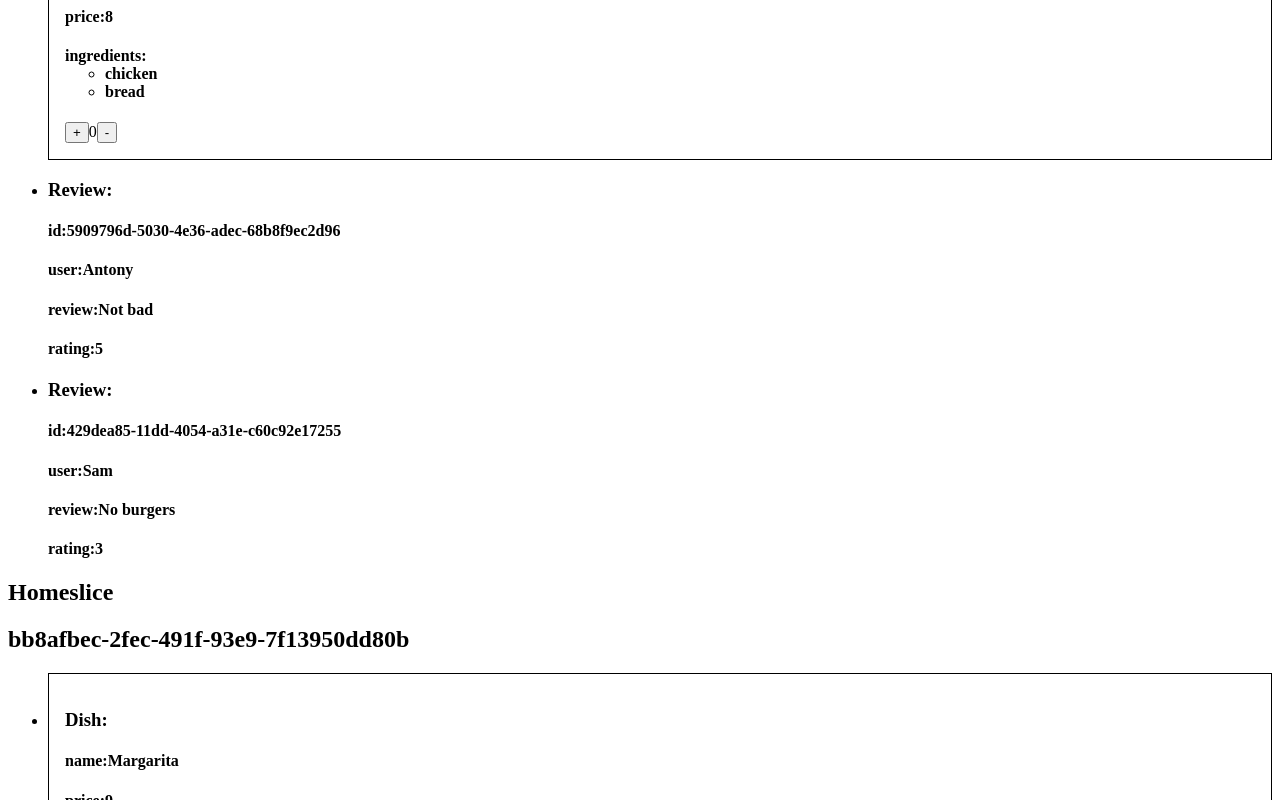
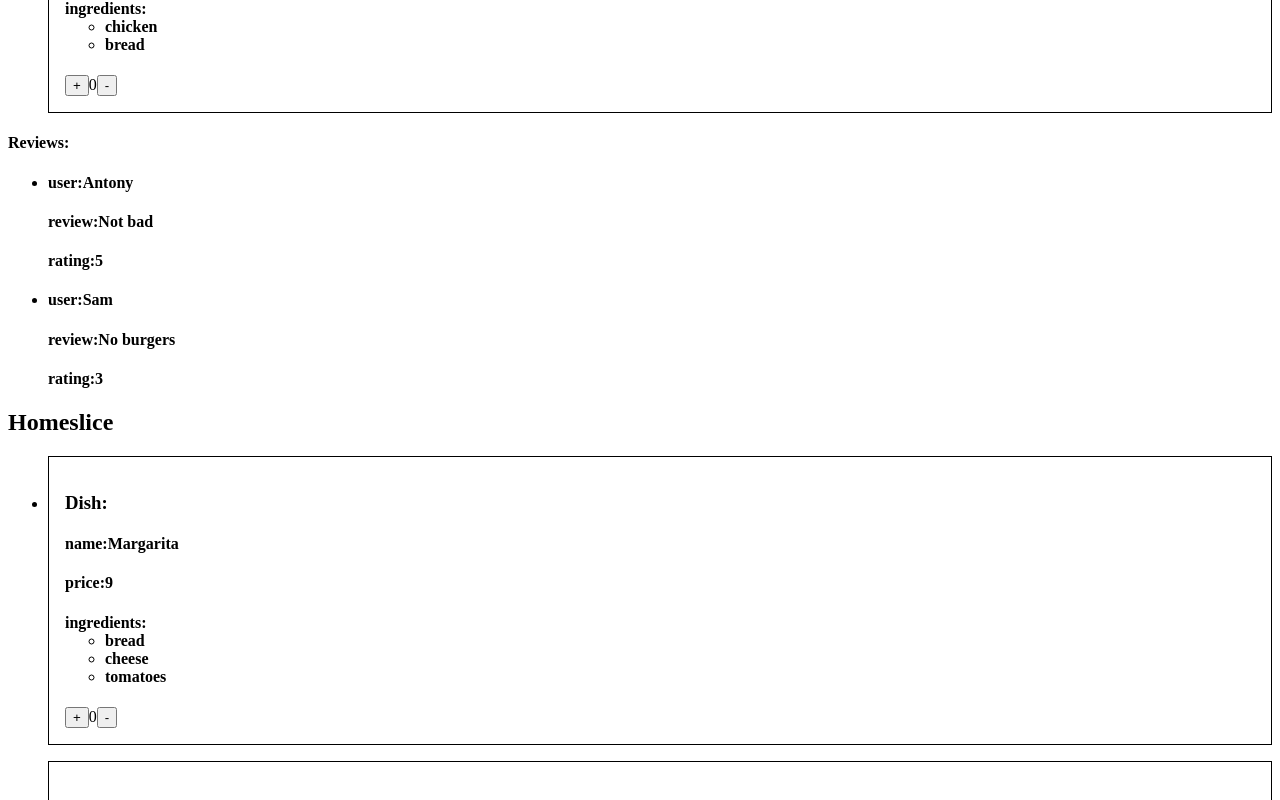
Before and after one commit to YTretsyak/LearnReact, a React (Vite) app in the folder ReactLearn/: page / in a window 1280 px wide. Shown: the part 780-1580 px from the top of the page. Built offline with nearby package versions, Linux system fonts and the light colour scheme.

Commit message:
HW3. Update rendering of restaurant and review

```diff
--- a/ReactLearn/src/components/restaurant/restaurant.jsx
+++ b/ReactLearn/src/components/restaurant/restaurant.jsx
@@ -5,7 +5,6 @@
   return (
     <div>
       <h2>{props.name}</h2>
-      <h2>{props.id}</h2>
       <ul>
         {props.menu.map((menu) => (
           <li key={menu.id}>
@@ -18,6 +17,8 @@
           </li>
         ))}
       </ul>
+      {props.reviews.length > 0 && (
+        <><h4>Reviews:</h4>
         <ul>
           {props.reviews.map((review) => (
             <li key={review.id}>
@@ -29,7 +30,7 @@
             />
           </li>
         ))}
-      </ul>
+      </ul></>)}
     </div>
   );
 };
--- a/ReactLearn/src/components/review/review.jsx
+++ b/ReactLearn/src/components/review/review.jsx
@@ -1,9 +1,9 @@
-export const Review = (props) =>{
-    return (<div>
-        <h3>Review:</h3>
-        <h4>id:{props.id}</h4>
-        <h4>user:{props.user}</h4>
-        <h4>review:{props.text}</h4>
-        <h4>rating:{props.rating}</h4>
-    </div>)
-}
+export const Review = (props) => {
+  return (
+    <div>
+      <h4>user:{props.user}</h4>
+      <h4>review:{props.text}</h4>
+      <h4>rating:{props.rating}</h4>
+    </div>
+  );
+};
```
Lines whose indentation alone changed are shown as unchanged.
